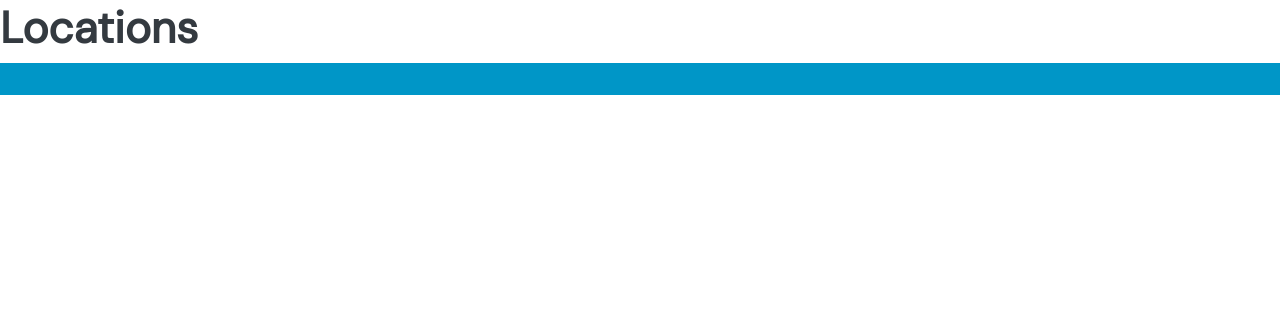
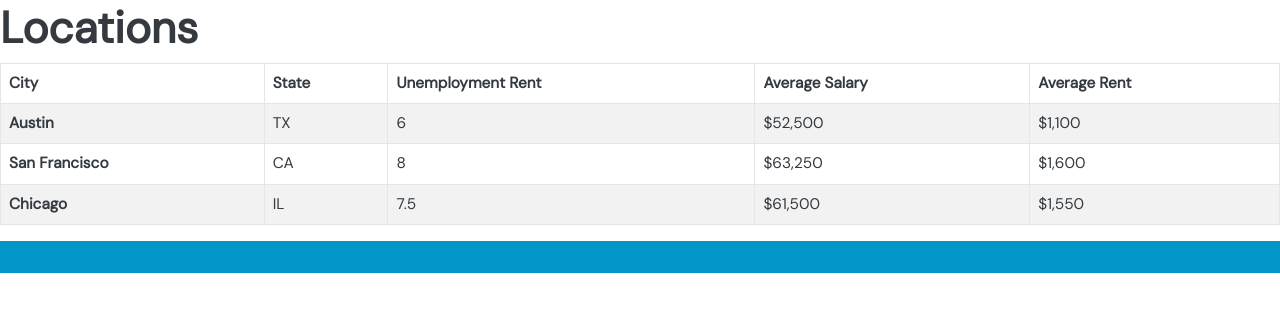
Before and after one commit to wresendiz1/JobsNMore, a Flask app: page /locations in a window 1280 px wide. Shown: the part 58-370 px from the top of the page. Run offline with Flask 3, Linux system fonts and the light colour scheme; some libraries are stand-ins or nearby versions.

Commit message:
Rough Draft of locations page

```diff
--- a/main.py
+++ b/main.py
@@ -10,7 +10,10 @@ skill = [{'Name': 'Excel', 'Certifications':'Microsoft Office Specialist', 'Skil
     {'Name': 'Public Speaking', 'Certifications':'Expierence', 'Skill':'Soft', 'Industry':'Any'},\
     {'Name': '3D AutoCad', 'Certifications':'Inventor', 'Skill':'Hard', 'Industry':'Engineering'}]
 
-location = [{'City':'', 'State':'', 'Unemployment':'', 'Salary':'', 'Rent':''}]
+locations = [{'City':'Austin', 'State':'TX', 'Unemployment':'6', 'Salary':'$52,500', 'Rent':'$1,100'},\
+    {'City':'San Francisco', 'State':'CA', 'Unemployment':'8', 'Salary':'$63,250', 'Rent':'$1,600'},\
+    {'City':'Chicago', 'State':'IL', 'Unemployment':'7.5', 'Salary':'$61,500', 'Rent':'$1,550'}]
+
 course = [{'Name':'', 'Time':'', 'Cost':'', 'Provider':'', 'Link':''}]
 
 #These are the headers of the tables
@@ -48,7 +51,7 @@ def create_app():
 
 	@app.route('/locations')
 	def location():
-		return render_template('locations.html')
+		return render_template('locations.html',  locations = locations, headers = location_headers)
 
 	@app.route('/contact')
 	def contact():
--- a/templates/locations.html
+++ b/templates/locations.html
@@ -4,5 +4,27 @@
 
 
     <h1>Locations</h1>
+    <div class="Card"></div>
+        <table class="table table-bordered table-striped">
+            <thead>
+                <tr>
+                    {% for i in headers %}
+                    <th scope="col">{{i}}</th>
+                    {% endfor %}
+                </tr>
+            </thead>
+            <tbody>
+                {% for i in locations %}
+                    <tr>
+                        <th scope="row">{{i.City}}</th>
+                        <td>{{i.State}}</td>
+                        <td>{{i.Unemployment}}</td>
+                        <td>{{i.Salary}}</td>
+                        <td>{{i.Rent}}</td>
+                    </tr>
+                {% endfor %}
+            </tbody>
+        </table>
+    </div>
 
 {% endblock %}
```
